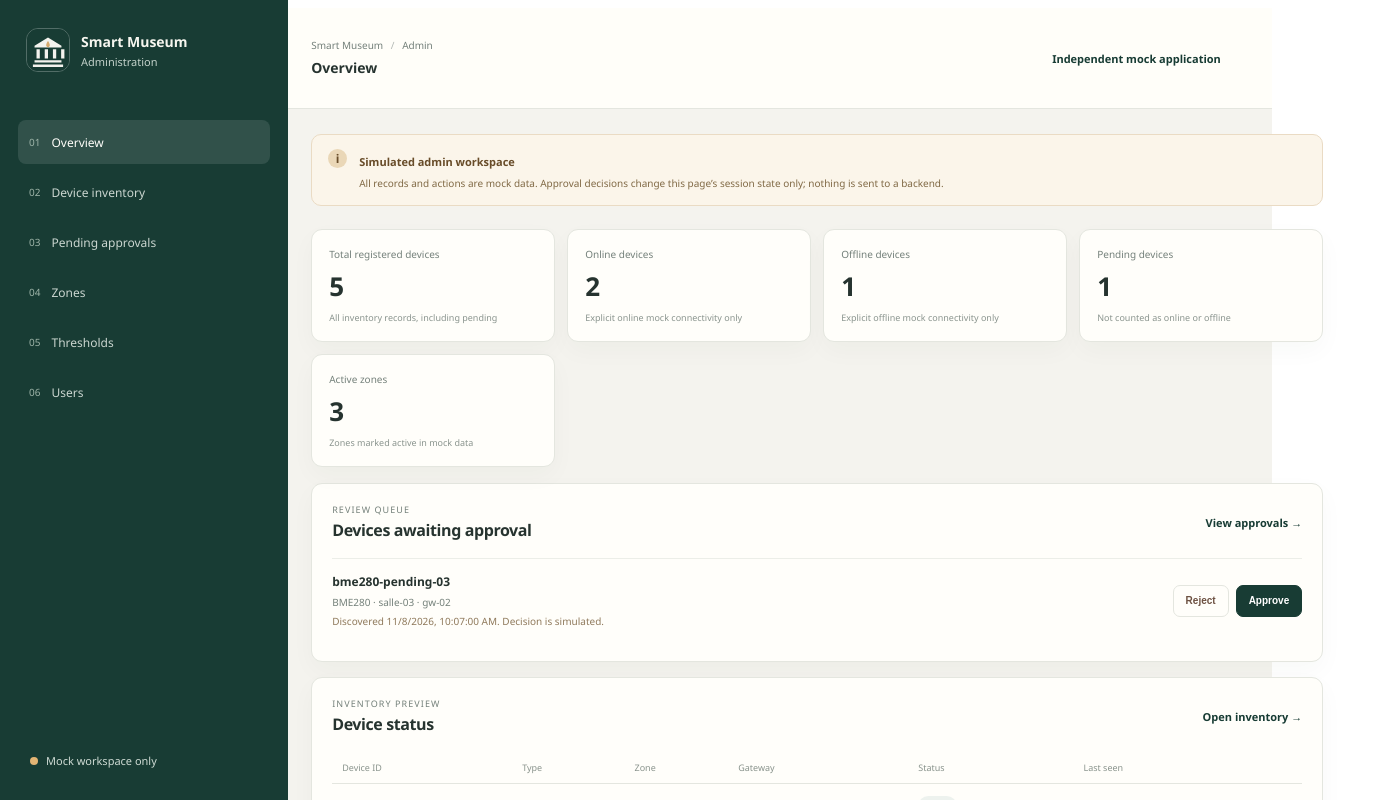
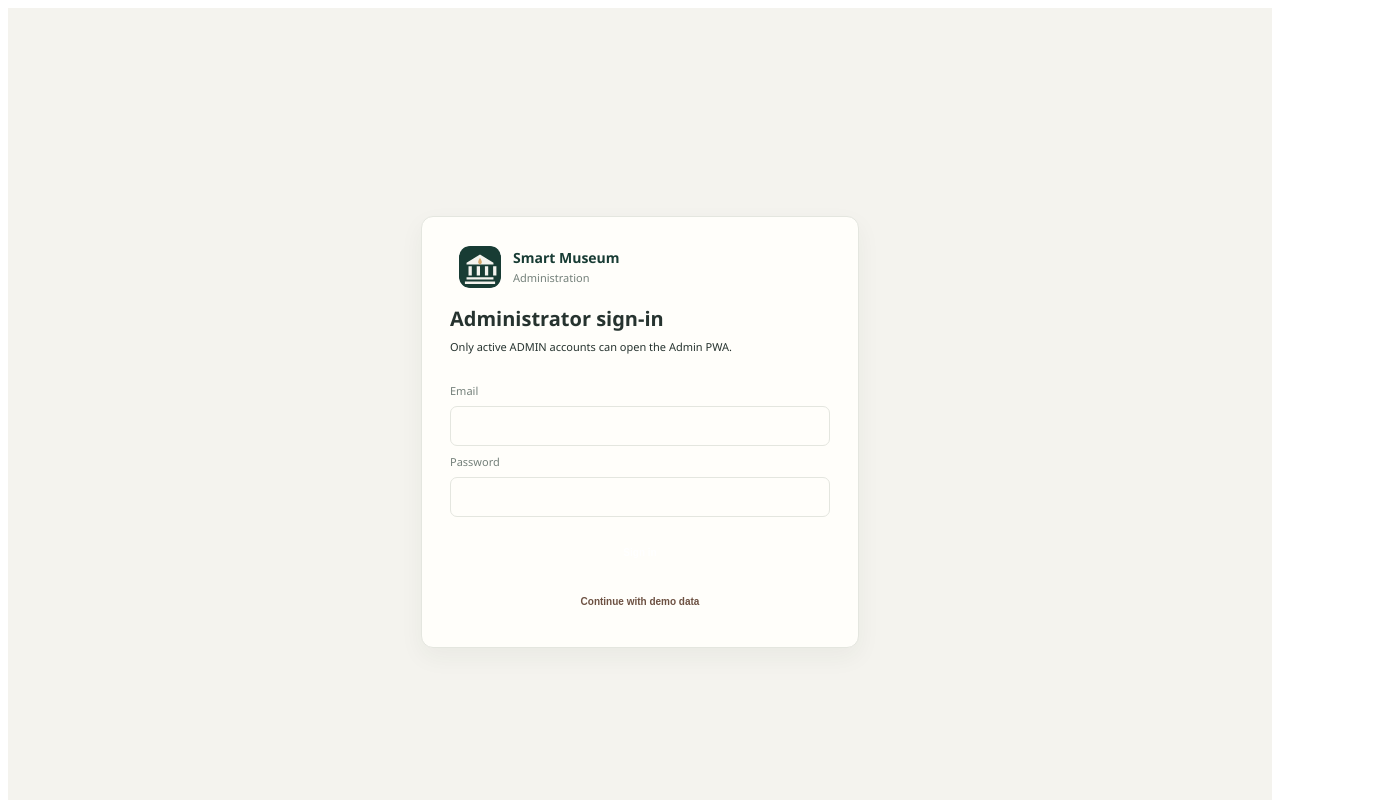
Before and after one commit to sourourjaouadi/SMART-MUSEUM, a React (Vite) app in the folder pwa-admin/: page / in a window 1280 px wide. Shown: the top 800 px of the page, 1374 px wide, since content can reach past the window. Built offline with nearby package versions, Linux system fonts and the light colour scheme.

Commit message:
Admin: ecran de connexion reserve aux ADMIN

```diff
--- a/pwa-admin/src/App.jsx
+++ b/pwa-admin/src/App.jsx
@@ -1,5 +1,66 @@
+import { useEffect, useMemo, useState } from 'react';
 import AdminApp from './admin/AdminApp.jsx';
+import AdminLogin from './admin/AdminLogin.jsx';
+import {
+  BUILD_DATA_MODE,
+  DATA_MODES,
+  createApiDataSource,
+  createMockDataSource,
+} from './admin/services/adminDataSource.js';
+import { ADMIN_SESSION_EXPIRED_EVENT, clearSession, getSession } from './admin/services/adminSession.js';
 
-export default function App() {
-  return <AdminApp />;
+/**
+ * API builds (VITE_DATA_MODE=api) require a real ADMIN sign-in. Mock builds also offer
+ * "Continue with demo data"; signing in there still uses the real API.
+ */
+export default function App({ buildMode = BUILD_DATA_MODE, login } = {}) {
+  const allowDemo = buildMode === DATA_MODES.MOCK;
+  const [session, setSession] = useState(() => getSession());
+  const [demo, setDemo] = useState(false);
+  const [expired, setExpired] = useState(false);
+
+  useEffect(() => {
+    const onExpired = () => {
+      setSession(null);
+      setDemo(false);
+      setExpired(true);
+    };
+    window.addEventListener(ADMIN_SESSION_EXPIRED_EVENT, onExpired);
+    return () => window.removeEventListener(ADMIN_SESSION_EXPIRED_EVENT, onExpired);
+  }, []);
+
+  const token = session?.accessToken ?? null;
+  const dataSource = useMemo(() => {
+    if (token) return createApiDataSource();
+    return allowDemo && demo ? createMockDataSource() : null;
+  }, [token, demo, allowDemo]);
+
+  if (!dataSource) {
+    return (
+      <AdminLogin
+        allowDemo={allowDemo}
+        expired={expired}
+        login={login}
+        onDemo={() => setDemo(true)}
+        onAuthenticated={(next) => {
+          setExpired(false);
+          setDemo(false);
+          setSession(next);
+        }}
+      />
+    );
+  }
+
+  return (
+    <AdminApp
+      key={token ?? 'demo'}
+      dataSource={dataSource}
+      session={session}
+      onLogout={() => {
+        clearSession();
+        setSession(null);
+        setDemo(false);
+      }}
+    />
+  );
 }
--- a/pwa-admin/src/admin/AdminApp.jsx
+++ b/pwa-admin/src/admin/AdminApp.jsx
@@ -114,7 +114,7 @@ function formatTimestamp(value) {
   return Number.isNaN(date.getTime()) ? value : date.toLocaleString();
 }
 
-export default function AdminApp({ dataSource = defaultDataSource } = {}) {
+export default function AdminApp({ dataSource = defaultDataSource, session = null, onLogout } = {}) {
   const [page, setPage] = useState(() => window.location.hash.slice(1) || 'dashboard');
   const [data, setData] = useState(null);
   const [state, setState] = useState('loading');
@@ -383,15 +383,20 @@ export default function AdminApp({ dataSource = defaultDataSource } = {}) {
     <aside className="admin-sidebar">
       <a className="admin-brand" href="#dashboard"><img src="/icons/museum-mark.svg" alt="" /><span><strong>Smart Museum</strong><small>Administration</small></span></a>
       <nav aria-label="Admin navigation">{NAV.map(([id, label], index) => <a className={page === id ? 'is-active' : ''} aria-current={page === id ? 'page' : undefined} href={`#${id}`} key={id}><span>{String(index + 1).padStart(2, '0')}</span>{label}</a>)}</nav>
-      <div className="admin-sidebar__foot"><span className="admin-demo-dot" /> Mock workspace only</div>
+      <div className="admin-sidebar__foot"><span className="admin-demo-dot" /> {isDemo ? 'Mock workspace only' : 'Connected to the middleware API'}</div>
     </aside>
     <main className="admin-main">
-      <header className="admin-topbar"><div><p>Smart Museum <span>/</span> Admin</p><strong>{TITLES[page] ?? 'Administration'}</strong></div><span className="admin-app-label">Independent mock application</span></header>
+      <header className="admin-topbar"><div><p>Smart Museum <span>/</span> Admin</p><strong>{TITLES[page] ?? 'Administration'}</strong></div><div className="admin-topbar__account">
+        <span className="admin-app-label">{session?.user ? `Signed in as ${session.user.name} (ADMIN)` : 'Independent mock application'}</span>
+        {onLogout && <button type="button" className="admin-button admin-button--quiet" onClick={onLogout}>{session ? 'Sign out' : 'Leave demo'}</button>}
+      </div></header>
       <div className="admin-content">
-        <div className="admin-banner" role="note"><span aria-hidden="true">i</span><div><strong>Simulated admin workspace</strong><p>All records and actions are mock data. Approval decisions change this page’s session state only; nothing is sent to a backend.</p></div></div>
+        {isDemo
+          ? <div className="admin-banner" role="note"><span aria-hidden="true">i</span><div><strong>Simulated admin workspace</strong><p>All records and actions are mock data. Approval decisions change this page’s session state only; nothing is sent to a backend.</p></div></div>
+          : <div className="admin-banner admin-banner--live" role="note"><span aria-hidden="true">i</span><div><strong>Live admin workspace</strong><p>Devices, approvals, zones and locations are read from and saved to the middleware API. Thresholds and the user list are not connected yet.</p></div></div>}
         {notice && <div className="admin-notice" role="status">{notice}<button type="button" aria-label="Dismiss message" onClick={() => setNotice('')}>×</button></div>}
         {renderContent()}
-        <footer className="admin-footer">Smart Museum · Admin prototype <span>Mock data only</span></footer>
+        <footer className="admin-footer">Smart Museum · Admin <span>{isDemo ? 'Mock data only' : 'Live API data'}</span></footer>
       </div>
     </main>
   </div>;
--- /dev/null
+++ b/pwa-admin/src/admin/AdminLogin.jsx
@@ -0,0 +1,63 @@
+import { useState } from 'react';
+import { createAdminApiClient } from './services/adminApi.js';
+import { NotAdminError, saveSession } from './services/adminSession.js';
+
+const defaultLogin = (email, password) => createAdminApiClient().login(email, password);
+
+function loginErrorMessage(cause) {
+  if (cause instanceof NotAdminError) return cause.message;
+  if (cause?.status === 401) return 'The email or password was not accepted.';
+  if (cause?.status === 400) return 'Enter a valid email address and password.';
+  if (cause instanceof TypeError) return 'The server returned an unexpected sign-in response.';
+  return cause?.message || 'Sign in could not be completed.';
+}
+
+/** ADMIN-only sign-in. `allowDemo` is true only in mock builds (VITE_DATA_MODE is not "api"). */
+export default function AdminLogin({ onAuthenticated, onDemo, allowDemo = false, expired = false, login = defaultLogin }) {
+  const [email, setEmail] = useState('');
+  const [password, setPassword] = useState('');
+  const [error, setError] = useState('');
+  const [submitting, setSubmitting] = useState(false);
+
+  async function handleSubmit(event) {
+    event.preventDefault();
+    setError('');
+    setSubmitting(true);
+    try {
+      const session = saveSession(await login(email.trim(), password));
+      setPassword('');
+      onAuthenticated(session);
+    } catch (cause) {
+      setError(loginErrorMessage(cause));
+    } finally {
+      setSubmitting(false);
+    }
+  }
+
+  return (
+    <main className="admin-login">
+      <section className="admin-login__card" aria-labelledby="admin-login-title">
+        <div className="admin-brand admin-login__brand">
+          <img src="/icons/museum-mark.svg" alt="" />
+          <span><strong>Smart Museum</strong><small>Administration</small></span>
+        </div>
+        <h1 id="admin-login-title">Administrator sign-in</h1>
+        <p className="admin-copy">Only active ADMIN accounts can open the Admin PWA.</p>
+        {expired && <p className="admin-notice" role="status">Your session ended. Sign in again to continue.</p>}
+        <form className="admin-login__form" onSubmit={handleSubmit}>
+          <label htmlFor="admin-login-email">Email</label>
+          <input id="admin-login-email" type="email" autoComplete="username" required value={email} onChange={(event) => setEmail(event.target.value)} />
+          <label htmlFor="admin-login-password">Password</label>
+          <input id="admin-login-password" type="password" autoComplete="current-password" required value={password} onChange={(event) => setPassword(event.target.value)} />
+          {error && <p className="admin-inline-error" role="alert">{error}</p>}
+          <button type="submit" className="admin-button" disabled={submitting}>{submitting ? 'Signing in…' : 'Sign in'}</button>
+        </form>
+        {allowDemo && (
+          <button type="button" className="admin-button admin-button--quiet admin-login__demo" onClick={onDemo}>
+            Continue with demo data
+          </button>
+        )}
+      </section>
+    </main>
+  );
+}
```
Also changed, not shown: pwa-admin/src/admin/admin.css, 2 other files (tests, documents, lock files or other folders).
